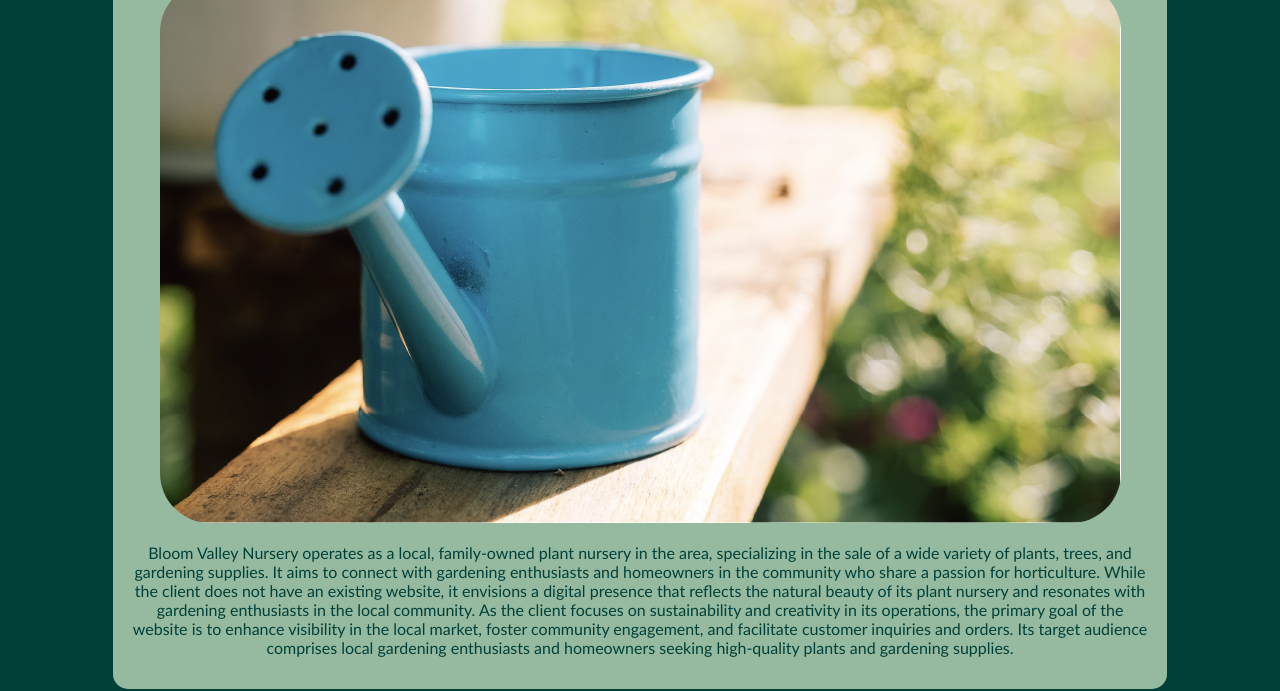
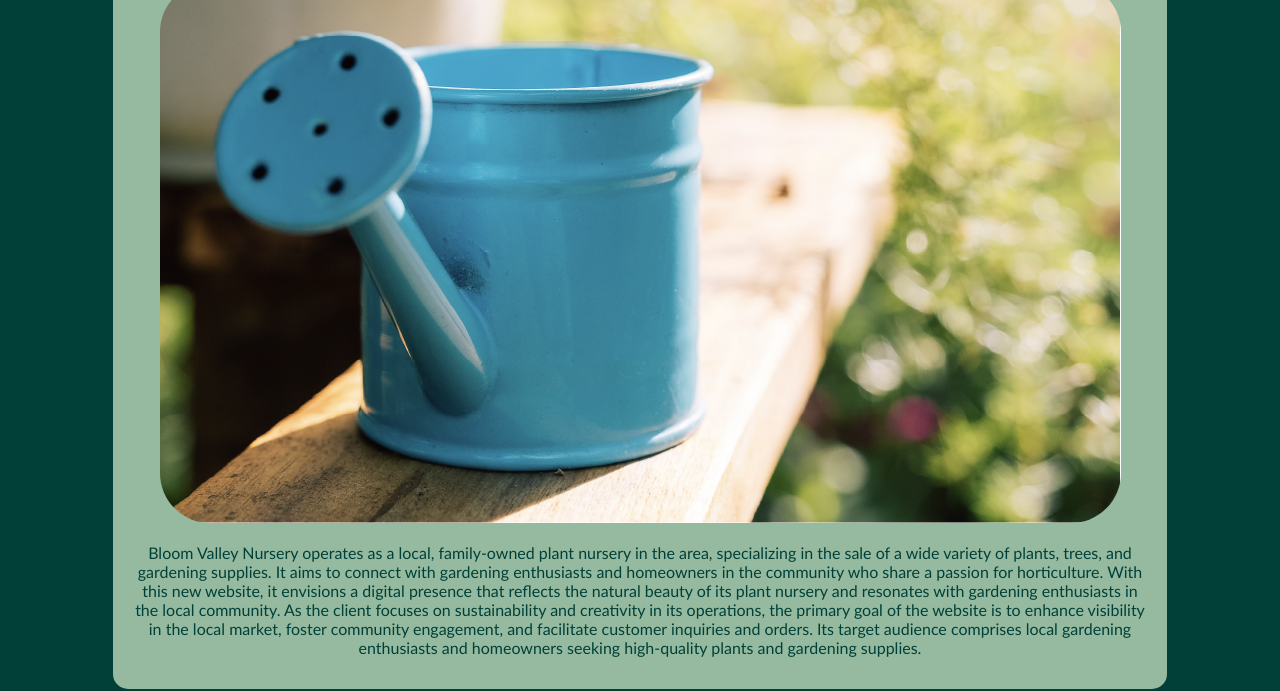
Before and after one commit to bgjschool2020/BloomValleyNurseryWebsite, a website built with Vite: page aboutus.html in a window 1280 px wide. Shown: the part 271-962 px from the top of the page. Built offline with nearby package versions, Linux system fonts and the light colour scheme.

Commit message:
Updated client description

```diff
--- a/aboutus.html
+++ b/aboutus.html
@@ -38,7 +38,7 @@
                         height="auto"
                     />
                     <p class="body">
-                        Bloom Valley Nursery operates as a local, family-owned plant nursery in the area, specializing in the sale of a wide variety of plants, trees, and gardening supplies. It aims to connect with gardening enthusiasts and homeowners in the community who share a passion for horticulture. While the client does not have an existing website, it envisions a digital presence that reflects the natural beauty of its plant nursery and resonates with gardening enthusiasts in the local community. As the client focuses on sustainability and creativity in its operations, the primary goal of the website is to enhance visibility in the local market, foster community engagement, and facilitate customer inquiries and orders. Its target audience comprises local gardening enthusiasts and homeowners seeking high-quality plants and gardening supplies.
+                        Bloom Valley Nursery operates as a local, family-owned plant nursery in the area, specializing in the sale of a wide variety of plants, trees, and gardening supplies. It aims to connect with gardening enthusiasts and homeowners in the community who share a passion for horticulture. With this new website, it envisions a digital presence that reflects the natural beauty of its plant nursery and resonates with gardening enthusiasts in the local community. As the client focuses on sustainability and creativity in its operations, the primary goal of the website is to enhance visibility in the local market, foster community engagement, and facilitate customer inquiries and orders. Its target audience comprises local gardening enthusiasts and homeowners seeking high-quality plants and gardening supplies.
                     </p>
                 </section>
 
```
